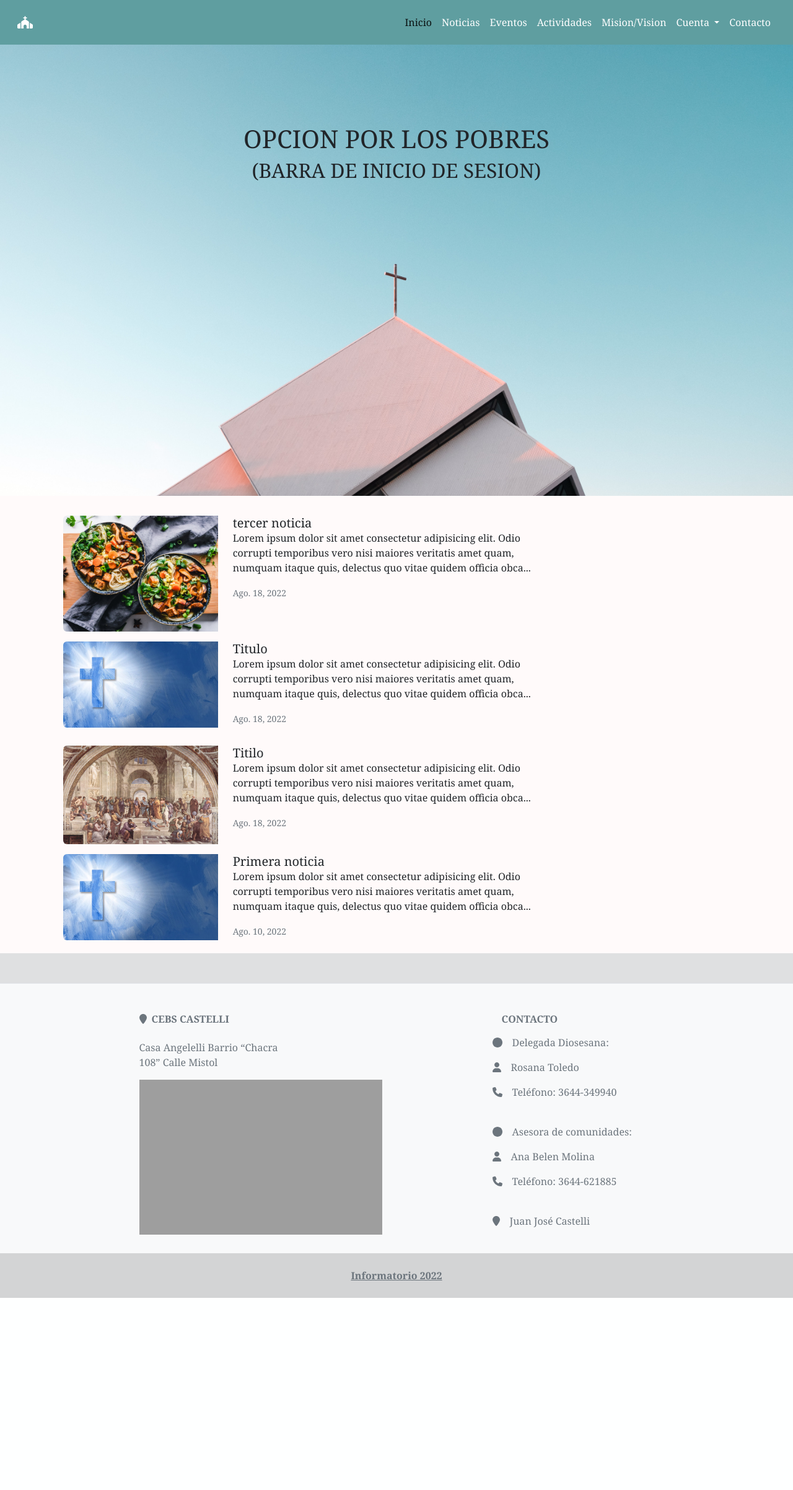
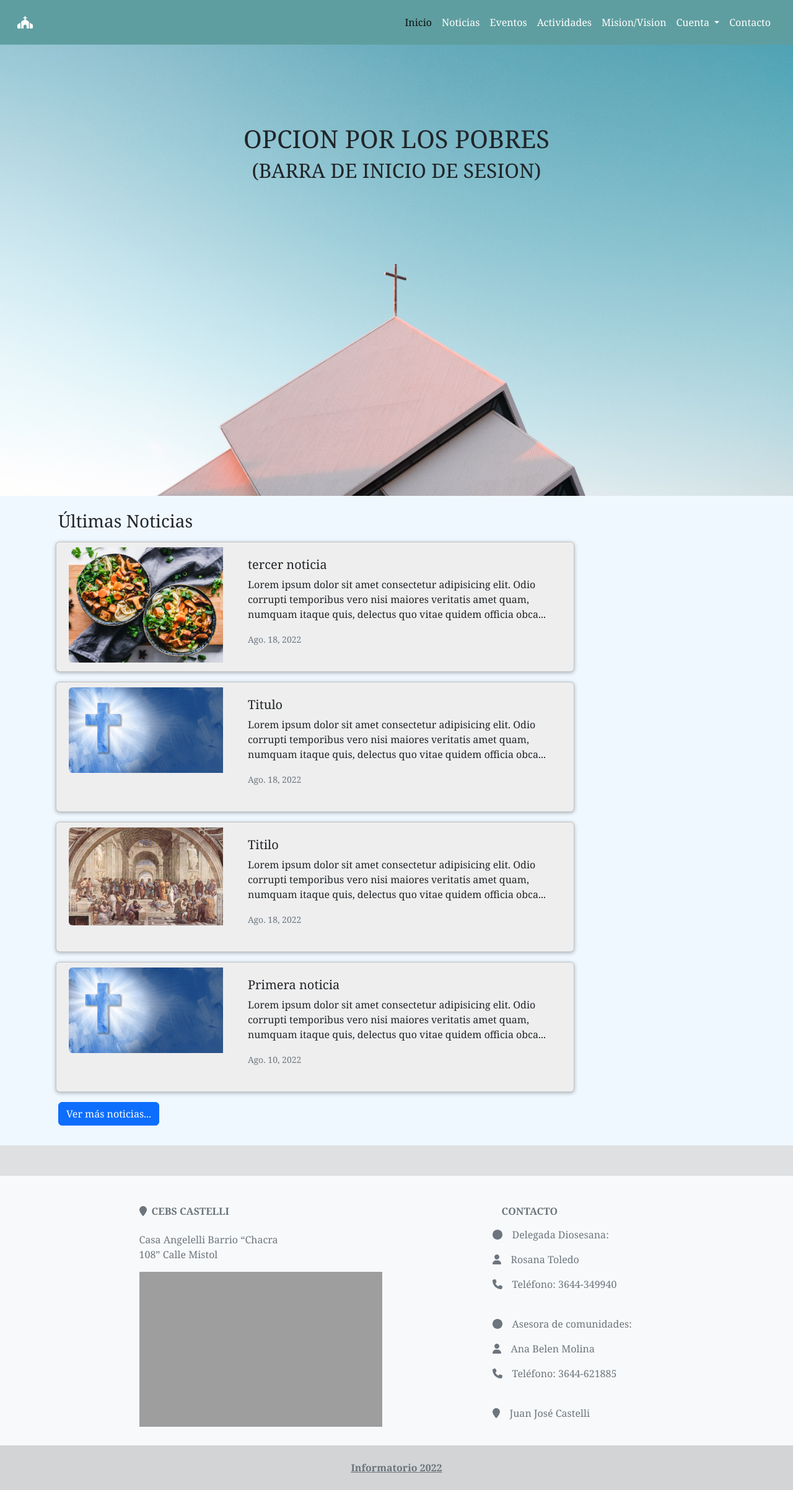
Before and after one commit to JulianMnZodd/ProyectoInformatorio, a Django app: page / in a window 1280 px wide. Shown: the whole page at 62% size. Before the commit the page ends 2094 px from the top, so only its background shows below. Run offline with Django 3.2, Linux system fonts and the light colour scheme; data comes from the database, SQL or seed files in the repository; parts of the project's set-up code (start-up, migrations or seed data) failed here and were passed over; some libraries are stand-ins or nearby versions; grey boxes are pictures that could not be loaded.

Commit message:
Cambios en el home

```diff
--- /dev/null
+++ b/info/static/css/base.css
@@ -0,0 +1,16 @@
+
+body {
+    background-color: aliceblue;
+}
+
+.card-noticia-home {
+    transition: box-shadow 0.3s;
+    background-color: rgb(238, 238, 238);
+    margin: 0.5rem;
+    box-shadow: 0 0.1rem 0.4rem rgba(0, 0, 0, 0.3);
+    cursor:pointer;
+}
+
+.card-noticia-home:hover {
+    box-shadow: 0 0.4rem 0.8rem rgba(0, 0, 0, 0.5);
+}
--- a/info/static/css/main.css
+++ b/info/static/css/main.css
@@ -5,8 +5,8 @@
     font-family: Georgia, 'Times New Roman', Times, serif;
 }
 
-body{
-    background-color: snow;
+body {
+     background-color: snow;
     /* padding-top: 70px; */
 }
 
--- a/info/templates/base.html
+++ b/info/templates/base.html
@@ -10,7 +10,8 @@
     <!-- Font Awesome -->
     <link rel="stylesheet" href="https://cdnjs.cloudflare.com/ajax/libs/font-awesome/6.1.2/css/all.min.css" integrity="sha512-1sCRPdkRXhBV2PBLUdRb4tMg1w2YPf37qatUFeS7zlBy7jJI8Lf4VHwWfZZfpXtYSLy85pkm9GaYVYMfw5BC1A==" crossorigin="anonymous" referrerpolicy="no-referrer" />
     <!-- CSS Local -->
-    <link rel="stylesheet" type="text/css" href="{% static 'css/main.css' %}">
+    <link rel="stylesheet" type="text/css" href="{% static 'css/main.css' %}"> <!-- No funciona? -->
+    <link rel="stylesheet" type="text/css" href="../static/css/base.css">
 </head>
 <body>
   <!-- Cabecera -->
@@ -26,7 +27,7 @@
         <div class="collapse navbar-collapse justify-content-end" id="navbarNavDropdown">
             <ul class="navbar-nav" >
             <li class="nav-item">
-                <a class="nav-link active" aria-current="page" href="{%url 'home'%}">Inicio</a>
+              <a class="nav-link active" aria-current="page" href="{%url 'home'%}">Inicio</a>
             </li>
             <li class="nav-item">
                 <a class="nav-link" href="{%url 'noticias:listar_noticias' %}">Noticias</a>
@@ -73,7 +74,7 @@
 
 
 <!-- Footer -->
-<footer class="text-center text-lg-start bg-light text-muted">
+<footer class="text-center text-lg-start bg-light text-muted" style="margin-top: 2rem;">
   <!-- Section: Social media -->
   <section class="d-flex justify-content-center justify-content-lg-between p-4 border-bottom" style="background-color: rgba(0, 0, 0, 0.10);">
     <!-- Left -->
--- a/info/templates/home.html
+++ b/info/templates/home.html
@@ -31,12 +31,13 @@
 
         <!--SIDE BAR - BODY-->
         <br>
- <div class="container">
+    <div class="container">
         <div class="container-lg">
             <div class="row">
+                <h3>Últimas Noticias</h3>
                 {%for post in noticia %}
-                <div class="col-sm-9">
-                    <div class="row p-2" >
+                <div class="col-sm-9 card card-noticia-home">
+                    <div class="row p-2">
                         <div class="col-md-4">
                             <img src="{{post.imagen.url}}" class="img-fluid rounded-start" alt="...">
                         </div>
@@ -61,12 +62,12 @@
                             </div>
                         </div>
                     </div>-->
+                </div>
+            {%endfor%}
             </div>
-            {%endfor%}
+            <a class="btn btn-primary" href="{%url 'noticias:listar_noticias' %}" role="button" style="margin-top: 0.5rem;">Ver más noticias...</a>
         </div>
     </div>
-
-</div>
 
 
         {%endblock contenido%}
```
Also changed, not shown: info/templates/usuarios/index.html (added, +54 -0 lines).
